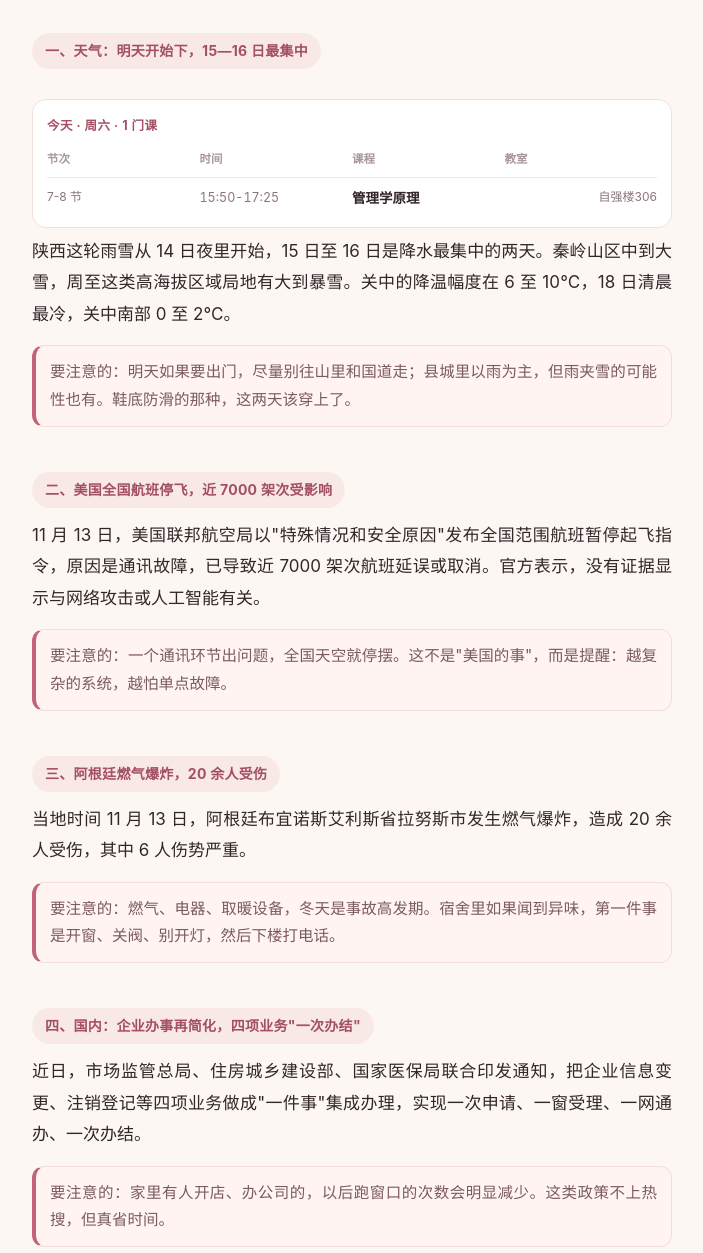
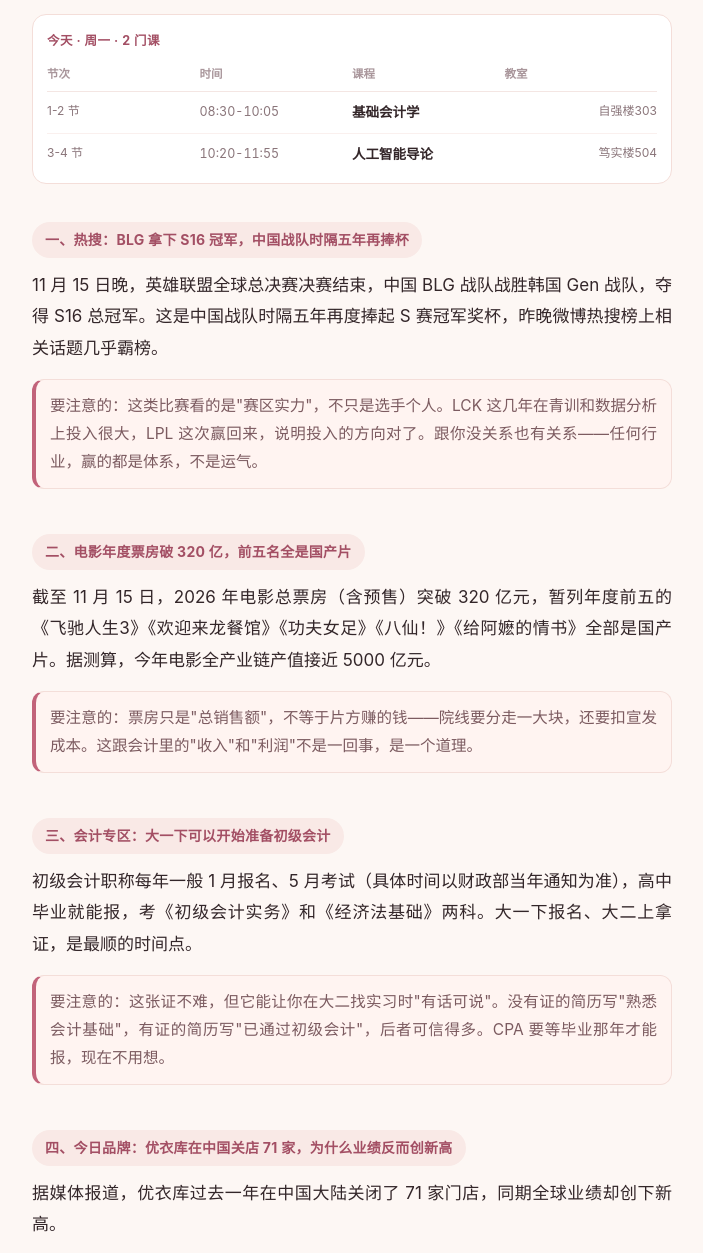
Before and after one commit to sunzhengyang2026/zaobao-hot, a plain HTML site: page index.html in a window 1280 px wide. Shown: the part 176-1429 px from the top of the page, without its empty margins (288-991 px from the left). Drawn offline with Linux system fonts and the light colour scheme.

Commit message:
早报更新 2026-11-16 04:27

```diff
--- a/index.html
+++ b/index.html
@@ -2,7 +2,7 @@
 <html lang="zh-CN"><head>
 <meta charset="utf-8">
 <meta name="viewport" content="width=device-width,initial-scale=1,viewport-fit=cover">
-<title>今晚三件事，加一个品牌：波司登的高端款为什么卖不动 · 热搜</title>
+<title>BLG 夺冠，票房破 320 亿，优衣库关了 71 家店 · 热搜</title>
 <meta name="theme-color" content="#16130f">
 <link rel="manifest" href="manifest.webmanifest">
 <style>
@@ -62,29 +62,26 @@ p.why{background:#fff4f1;border:1px solid #f4ded9;border-left:4px solid var(--ac
 .src a{color:var(--accent)}
 </style>
 </head><body><div class="wrap">
-<div class="masthead"><span class="brand">热搜 · MORNING BRIEF</span><span class="date">11月14日 周六</span></div>
-<h1 class="headline">今晚三件事，加一个品牌：波司登的高端款为什么卖不动</h1>
-<h2>一、天气：明天开始下，15—16 日最集中</h2>
-<div class="sched"><div class="sh">今天 · 周六 · 1 门课</div><table><thead><tr><th>节次</th><th>时间</th><th>课程</th><th>教室</th></tr></thead><tbody><tr><td class="sp">7-8 节</td><td class="st">15:50-17:25</td><td class="sc">管理学原理</td><td class="sr">自强楼306</td></tr></tbody></table></div>
-<p>陕西这轮雨雪从 14 日夜里开始，15 日至 16 日是降水最集中的两天。秦岭山区中到大雪，周至这类高海拔区域局地有大到暴雪。关中的降温幅度在 6 至 10℃，18 日清晨最冷，关中南部 0 至 2℃。</p>
-<p class="why">要注意的：明天如果要出门，尽量别往山里和国道走；县城里以雨为主，但雨夹雪的可能性也有。鞋底防滑的那种，这两天该穿上了。</p>
-<h2>二、美国全国航班停飞，近 7000 架次受影响</h2>
-<p>11 月 13 日，美国联邦航空局以"特殊情况和安全原因"发布全国范围航班暂停起飞指令，原因是通讯故障，已导致近 7000 架次航班延误或取消。官方表示，没有证据显示与网络攻击或人工智能有关。</p>
-<p class="why">要注意的：一个通讯环节出问题，全国天空就停摆。这不是"美国的事"，而是提醒：越复杂的系统，越怕单点故障。</p>
-<h2>三、阿根廷燃气爆炸，20 余人受伤</h2>
-<p>当地时间 11 月 13 日，阿根廷布宜诺斯艾利斯省拉努斯市发生燃气爆炸，造成 20 余人受伤，其中 6 人伤势严重。</p>
-<p class="why">要注意的：燃气、电器、取暖设备，冬天是事故高发期。宿舍里如果闻到异味，第一件事是开窗、关阀、别开灯，然后下楼打电话。</p>
-<h2>四、国内：企业办事再简化，四项业务"一次办结"</h2>
-<p>近日，市场监管总局、住房城乡建设部、国家医保局联合印发通知，把企业信息变更、注销登记等四项业务做成"一件事"集成办理，实现一次申请、一窗受理、一网通办、一次办结。</p>
-<p class="why">要注意的：家里有人开店、办公司的，以后跑窗口的次数会明显减少。这类政策不上热搜，但真省时间。</p>
-<h2>五、今日品牌：波司登，2278 元的高端羽绒服只卖了 16 件</h2>
-<p>11 月 13 日，天猫波司登官方旗舰店显示，王力宏同款的蓝色 AREAL 羽绒服售价约 2278 元，销量只有 16 件。整个 AREAL 系列里，多款单品成交停留在个位数，部分商品近 30 天没有新增订单。AREAL 是波司登的高端线，由设计师 Kim Jones 主导，价格区间 2399 至 5999 元，而主品牌主力款在 1500 至 2500 元。</p>
-<p>再看财报。2026 财年（截至 2026 年 3 月 31 日），波司登营收 273.5 亿元，同比增长 5.6%；归母净利润 39.9 亿元，同比增长 13.7%。利润还在涨，但营收增速已经从 2024 财年的 38.4%、2025 财年的 11.6%，掉到 5.6%。</p>
-<p class="why">要注意的：这就是"品牌往上走"的典型难题——想卖更贵，得先让顾客认这个价。羽绒服的核心功能是御寒，一旦设计跑得太远，老客会觉得"这不是给我穿的"，新客又还没被说服。对你学会计来说，看这类公司要盯两个数：营收增速在不在掉、高端线的收入占比有没有真的起来。</p>
-<div class="gloss"><h2>名词小抄</h2><p><b>高端线</b>：主品牌之外单独定价、单独设计的产品系列，用来试更高的价格带。</p><p><b>营收增速</b>：今年收入比去年多百分之几，连续下滑说明"卖得动"这件事在变难。</p><p><b>归母净利润</b>：属于母公司股东的利润，财报里最常被引用的那个"赚了多少"。</p><p><b>单点故障</b>：一个环节坏掉就拖垮整个系统，航班停飞、停电、断网都是这个逻辑。</p></div>
-<div class="src"><b>来源</b><div><a href="https://field.10jqka.com.cn/20261114/c681826644.shtml" target="_blank" rel="noopener">https://field.10jqka.com.cn/20261114/c681826644.shtml</a></div><div><a href="https://cbgc.scol.com.cn/news/8142484" target="_blank" rel="noopener">https://cbgc.scol.com.cn/news/8142484</a></div><div><a href="https://www.xiancn.com/content/2026-11/13/content_7562175.htm" target="_blank" rel="noopener">https://www.xiancn.com/content/2026-11/13/content_7562175.htm</a></div></div>
+<div class="masthead"><span class="brand">热搜 · MORNING BRIEF</span><span class="date">11月16日 周一</span></div>
+<h1 class="headline">BLG 夺冠，票房破 320 亿，优衣库关了 71 家店</h1>
+<p>周至：今天阴、夜间有雨，山区雨夹雪；18 日清晨最低 0—2℃，厚外套别收。</p>
+<div class="sched"><div class="sh">今天 · 周一 · 2 门课</div><table><thead><tr><th>节次</th><th>时间</th><th>课程</th><th>教室</th></tr></thead><tbody><tr><td class="sp">1-2 节</td><td class="st">08:30-10:05</td><td class="sc">基础会计学</td><td class="sr">自强楼303</td></tr><tr><td class="sp">3-4 节</td><td class="st">10:20-11:55</td><td class="sc">人工智能导论</td><td class="sr">笃实楼504</td></tr></tbody></table></div>
+<h2>一、热搜：BLG 拿下 S16 冠军，中国战队时隔五年再捧杯</h2>
+<p>11 月 15 日晚，英雄联盟全球总决赛决赛结束，中国 BLG 战队战胜韩国 Gen 战队，夺得 S16 总冠军。这是中国战队时隔五年再度捧起 S 赛冠军奖杯，昨晚微博热搜榜上相关话题几乎霸榜。</p>
+<p class="why">要注意的：这类比赛看的是"赛区实力"，不只是选手个人。LCK 这几年在青训和数据分析上投入很大，LPL 这次赢回来，说明投入的方向对了。跟你没关系也有关系——任何行业，赢的都是体系，不是运气。</p>
+<h2>二、电影年度票房破 320 亿，前五名全是国产片</h2>
+<p>截至 11 月 15 日，2026 年电影总票房（含预售）突破 320 亿元，暂列年度前五的《飞驰人生3》《欢迎来龙餐馆》《功夫女足》《八仙！》《给阿嬷的情书》全部是国产片。据测算，今年电影全产业链产值接近 5000 亿元。</p>
+<p class="why">要注意的：票房只是"总销售额"，不等于片方赚的钱——院线要分走一大块，还要扣宣发成本。这跟会计里的"收入"和"利润"不是一回事，是一个道理。</p>
+<h2>三、会计专区：大一下可以开始准备初级会计</h2>
+<p>初级会计职称每年一般 1 月报名、5 月考试（具体时间以财政部当年通知为准），高中毕业就能报，考《初级会计实务》和《经济法基础》两科。大一下报名、大二上拿证，是最顺的时间点。</p>
+<p class="why">要注意的：这张证不难，但它能让你在大二找实习时"有话可说"。没有证的简历写"熟悉会计基础"，有证的简历写"已通过初级会计"，后者可信得多。CPA 要等毕业那年才能报，现在不用想。</p>
+<h2>四、今日品牌：优衣库在中国关店 71 家，为什么业绩反而创新高</h2>
+<p>据媒体报道，优衣库过去一年在中国大陆关闭了 71 家门店，同期全球业绩却创下新高。</p>
+<p class="why">要注意的：关店不等于衰退，关键看关的是哪种店。零售公司看两个指标——同店销售增速（老店卖得更多还是更少）和单店效率（一家店一年做多少营业额）。关掉低效店、把资源压到好店上，总收入可能下降、利润反而上升。这跟波司登"开大店"是一个逻辑的两面：一个做减法，一个做加法，目的都是提高单店产出。你在会计课上会学到"资产减值"，现实里对应的就是"这家店该不该继续开"。</p>
+<div class="gloss"><h2>名词小抄</h2><p><b>S 赛</b>：英雄联盟全球总决赛，一年一次，各赛区最强队伍参加。</p><p><b>含预售</b>：票房统计里把已经卖出、但还没放映的票也算进去，所以数字会比实际观影略高。</p><p><b>初级会计</b>：会计职称里最低的一级，考两科，高中毕业即可报名。</p><p><b>同店销售</b>：只算开了满一年以上的店，用来排除"新开店拉高总数"的干扰。</p></div>
+<div class="src"><b>来源</b><div><a href="https://finance.eastmoney.com/a/202611153931506993.html" target="_blank" rel="noopener">https://finance.eastmoney.com/a/202611153931506993.html</a></div><div><a href="https://www.163.com/dy/article/LBRD0MQF05198CJN.html" target="_blank" rel="noopener">https://www.163.com/dy/article/LBRD0MQF05198CJN.html</a></div></div>
 <div class="nav"><span></span></div>
-<div class="archive"><h3>往 期</h3><ul><li><span class="d">11月14日 周六</span><a href="issue-2026-11-14-pm.html?v=1794802936">今晚三件事，加一个品牌：波司登的高端款为什么卖不动</a></li><li><span class="d">11月14日 周六</span><a href="issue-2026-11-14.html?v=1794802936">周至要下雪了，华清开了学代会，今天拆珀莱雅</a></li></ul></div>
+<div class="archive"><h3>往 期</h3><ul><li><span class="d">11月16日 周一</span><a href="issue-2026-11-16.html?v=1794803246">BLG 夺冠，票房破 320 亿，优衣库关了 71 家店</a></li><li><span class="d">11月14日 周六</span><a href="issue-2026-11-14-pm.html?v=1794803246">今晚三件事，加一个品牌：波司登的高端款为什么卖不动</a></li><li><span class="d">11月14日 周六</span><a href="issue-2026-11-14.html?v=1794803246">周至要下雪了，华清开了学代会，今天拆珀莱雅</a></li></ul></div>
 <footer>每天 07:00 更新 · 华清学院 许媛媛 · 热点 · 民生 · 天气</footer>
 </div>
 <!-- sw disabled for cache freshness -->
```
